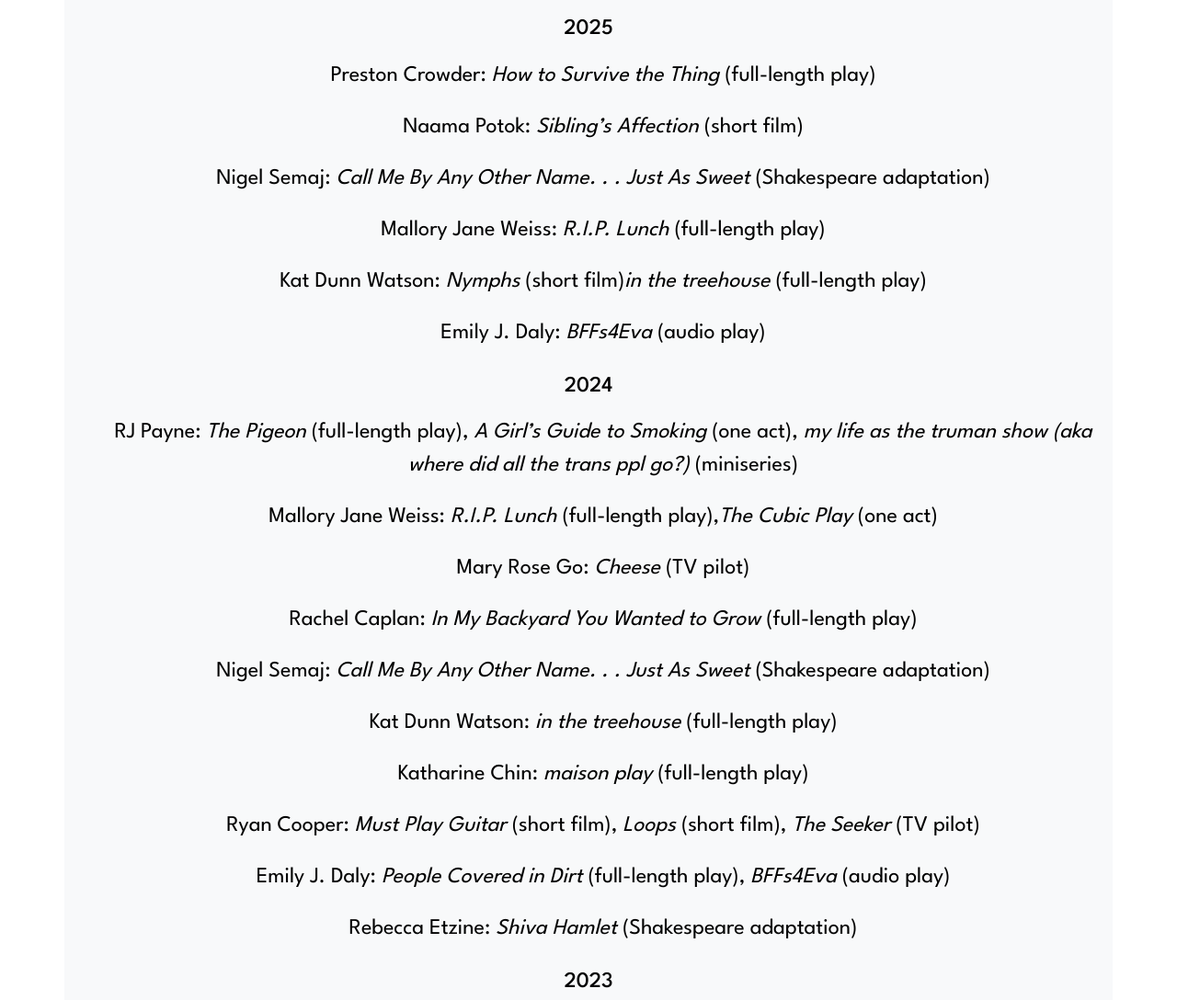
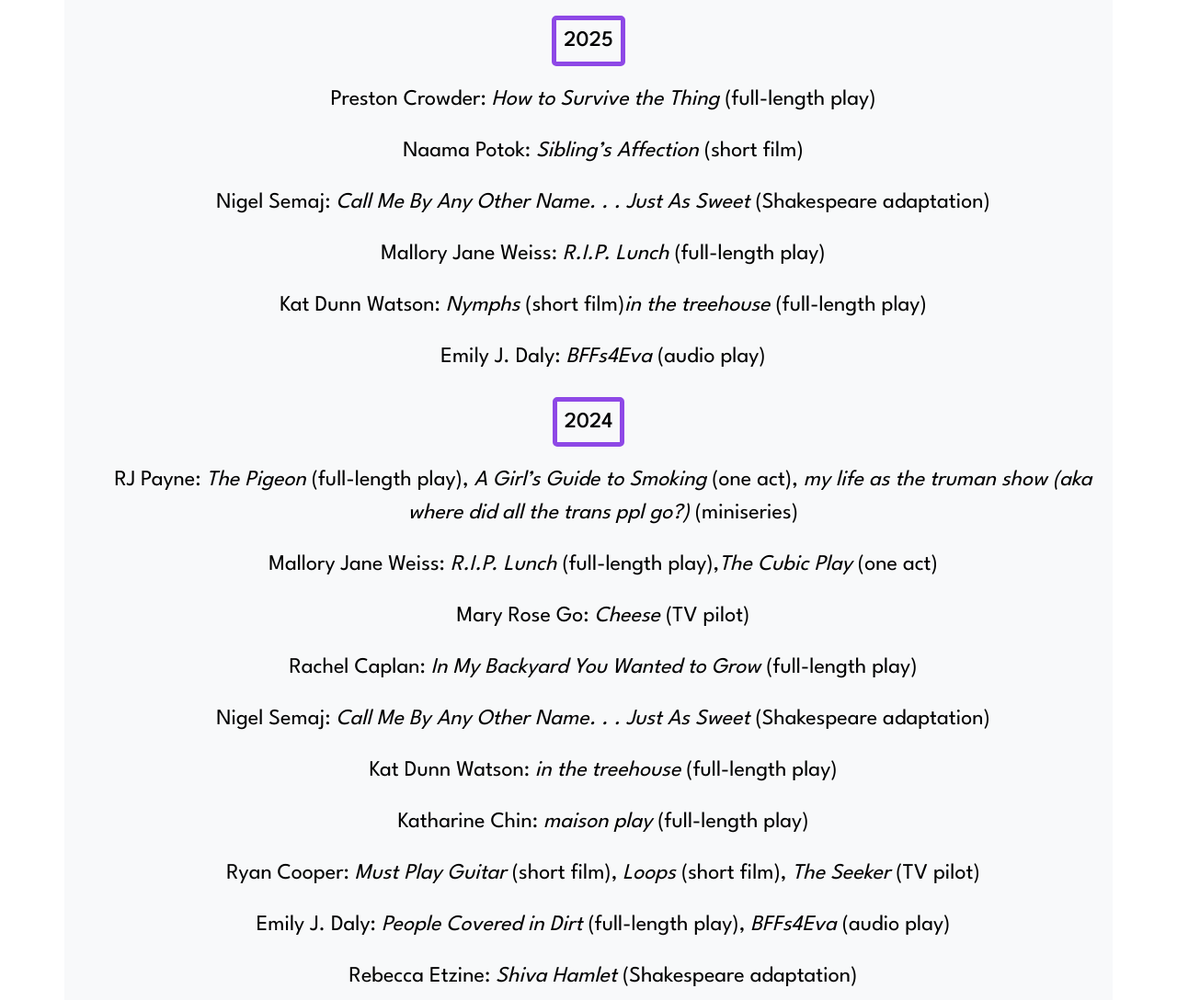
Before and after one commit to tori-noel/nobodies-vanilla, a plain HTML site: page project-history.html in a window 1280 px wide. Shown: the part 208-1296 px from the top of the page at 92% size. Drawn offline with nearby package versions, Linux system fonts and the light colour scheme.

Commit message:
added tex box

```diff
--- a/project-history.html
+++ b/project-history.html
@@ -56,7 +56,7 @@
       <div class="title"><h1>project history</h1></div>
 
      <div class="centered-list">
-       <div class="title"><h4>2025</h4></div>
+       <div class="title"><h3>2025</h3></div>
         <ul>
             <li>
               Preston Crowder: <em>How to Survive the Thing </em>(full-length play)
@@ -79,7 +79,7 @@
      </div>
 
      <div class="centered-list">
-      <div class="title"><h4>2024</h4></div>
+      <div class="title"><h3>2024</h3></div>
       <ul>
         <li>
           RJ Payne: <em>The Pigeon </em>(full-length play), <em>A Girl’s Guide to Smoking </em>(one act), <em>my life as the truman show (aka where did all the trans ppl go?) </em>(miniseries)
@@ -114,7 +114,7 @@
       </ul>
      </div>
 <div class="centered-list">
-  <div class="title"><h4>2023</h4></div>
+  <div class="title"><h3>2023</h3></div>
   <ul>
     <li>
       Mallory Jane Weiss: <em>The Page Turners </em>(full-length play), <em>Lights Out and Away We Go </em>(full-length play),<em>A Murder of Crows Has Gathered Around the Streetlamp </em>(full-length play)
```
